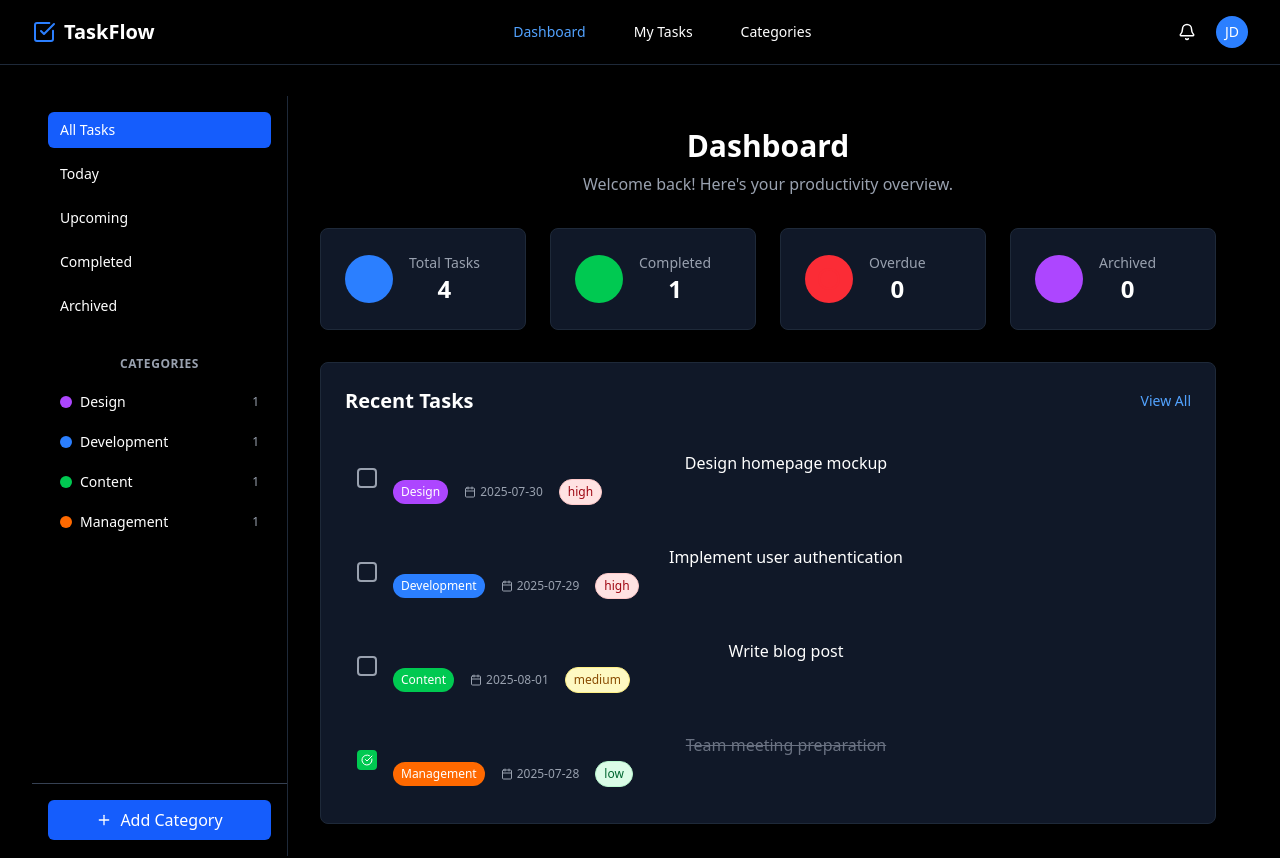
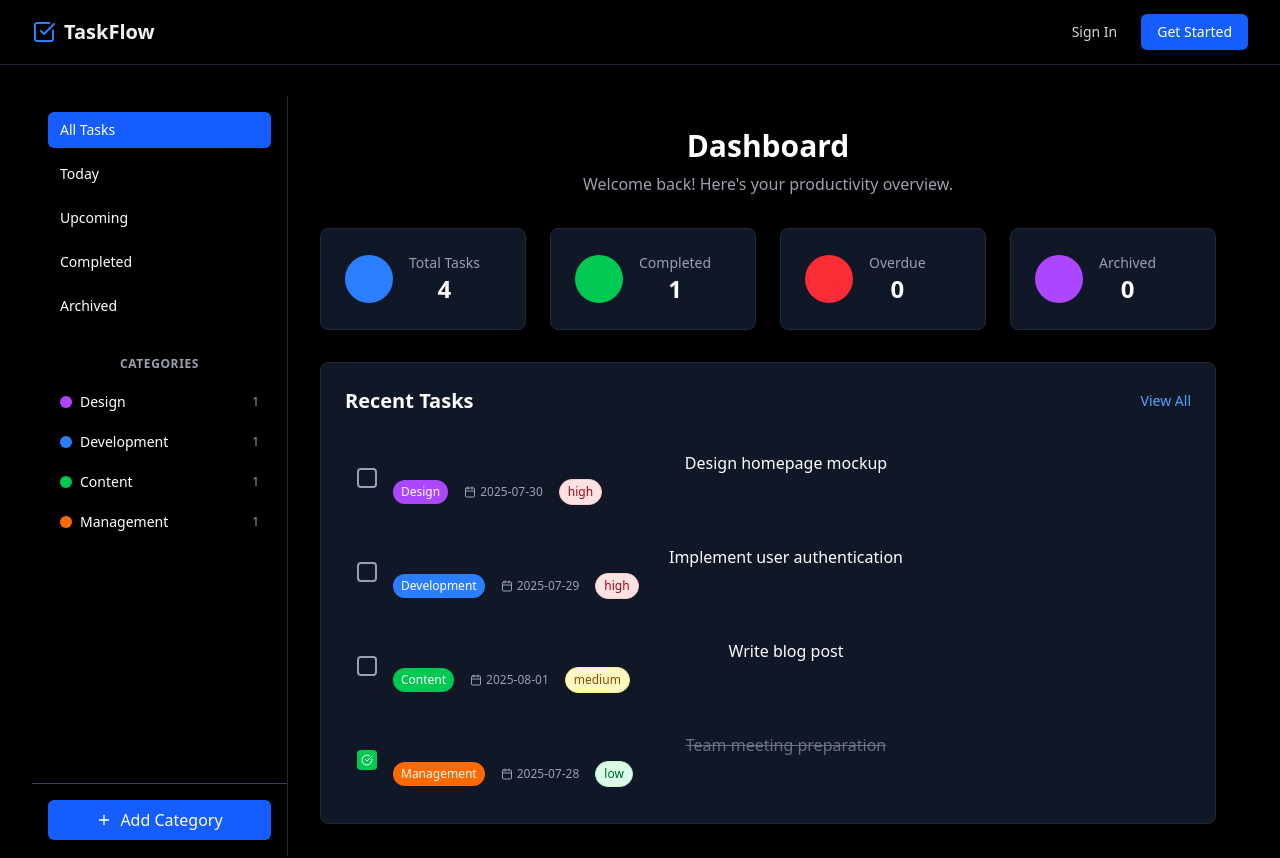
Before and after one commit to shreyachangole/taskflow, a React (Vite) app in the folder client/: page /dashboard in a window 1280 px wide. Shown: the top 858 px of the page. Built offline with nearby package versions, Linux system fonts and the light colour scheme.

Commit message:
Worked on the get profile section and also the api's

```diff
--- a/client/src/components/layout/navbar.jsx
+++ b/client/src/components/layout/navbar.jsx
@@ -1,4 +1,4 @@
-import { useState } from "react";
+import { useEffect, useState } from "react";
 import { Button } from "@/components/ui/button";
 import { Sheet, SheetContent, SheetTrigger } from "@/components/ui/sheet";
 import { Menu, CheckSquare, User, Settings, LogOut } from "lucide-react";
@@ -11,9 +11,12 @@ import {
   DropdownMenuSeparator,
   DropdownMenuTrigger,
 } from "@/components/ui/dropdown-menu";
+import axios from "axios";
+import { set } from "zod";
+export default function Navbar() {
+  const [isOpen, setIsOpen] = useState(false);
 
-export default function Navbar({ isAuthenticated = false, user = null }) {
-  const [isOpen, setIsOpen] = useState(false);
+
 
   // Simple navigation function
   const navigate = (path) => {
@@ -21,11 +24,8 @@ export default function Navbar({ isAuthenticated = false, user = null }) {
     window.dispatchEvent(new PopStateEvent('popstate'));
   };
 
-  const NavLinks = () => (
-    <>
-      {/* Navigation links removed as requested */}
-    </>
-  );
+
+
 
   const AuthButtons = () => (
     <div className="flex items-center gap-2">
@@ -75,9 +75,27 @@ export default function Navbar({ isAuthenticated = false, user = null }) {
     </DropdownMenu>
   );
 
-  // Check for token in localStorage
-  const token = typeof window !== 'undefined' ? localStorage.getItem('token') : null;
+  const token = localStorage.getItem('token') ? localStorage.getItem('token') : null;
   const loggedIn = !!token;
+  const [user, setUser] = useState(null);
+  const axiosConfig = { headers: { Authorization: `Bearer ${token}` } };
+  useEffect(() => {
+    if (token) {
+      axios.get('/api/auth/profile', axiosConfig)
+        .then(res => setUser(res.data.data.user))
+        .catch(err => console.error('Error fetching profile:', err));
+    }
+  }, []);
+  const isLoggedIn = !!token;
+  // Handle logout
+  const handleLogout = () => {
+    localStorage.removeItem('token');
+    setUser(null);
+    navigate('/login');
+  };
+  // Profile picture initials
+  const profileInitials=user?user.name.split(" ").map(name=> name.charAt(0).toUpperCase()).join(" ") : "S";
+
 
   return (
     <nav className="fixed top-0 left-0 right-0 z-50 bg-black border-b border-gray-800">
@@ -127,11 +145,34 @@ export default function Navbar({ isAuthenticated = false, user = null }) {
           ) : null}
 
           {/* Right side */}
+          {/* Profile make it the initial into the profile picture */}
           <div className="flex items-center space-x-3">
             {loggedIn ? (
-              <div className="w-8 h-8 bg-blue-500 rounded-full flex items-center justify-center text-sm font-medium">
-                JD
-              </div>
+              <DropdownMenu>
+                <DropdownMenuTrigger asChild>
+                  <button
+                    type="button"
+                    className="w-8 h-8 cursor-pointer bg-blue-500 rounded-full flex items-center justify-center text-sm font-medium transition-transform duration-150 hover:scale-105 focus:scale-105 focus:ring-2 focus:ring-blue-400"
+                    style={{ zIndex: 60 }}
+                    aria-label="Open profile menu"
+                  >
+                    {profileInitials}
+                  </button>
+                </DropdownMenuTrigger>
+                <DropdownMenuContent className="w-56 bg-gray-800 text-white" align="end" forceMount style={{ zIndex: 60 }}>
+                  <DropdownMenuLabel className="font-normal ">
+                    <div className="flex flex-col space-y-1">
+                      <p className="text-sm font-medium leading-none">{user?.name}</p>
+                      <p className="text-xs leading-none text-muted-foreground">{user?.email}</p>
+                    </div>
+                  </DropdownMenuLabel>
+                  <DropdownMenuSeparator />
+                  <DropdownMenuItem onClick={handleLogout} className="text-red-500 hover:bg-red-500 hover:text-white font-semibold">
+                    <LogOut className="mr-2 h-4 w-4" />
+                    <span>Log out</span>
+                  </DropdownMenuItem>
+                </DropdownMenuContent>
+              </DropdownMenu>
             ) : (
               <div className="flex items-center gap-2">
                 <Button variant="ghost" onClick={() => navigate('/login')} className="text-gray-300 hover:text-white hover:bg-gray-800">
--- a/client/src/components/login-form.jsx
+++ b/client/src/components/login-form.jsx
@@ -47,8 +47,9 @@ export function LoginForm({
       if (response.data.success) {
         setSuccess("Login successful! Redirecting...");
         // Store token in localStorage
-        if (response.data.token) {
-          localStorage.setItem('token', response.data.token);
+        const token = response.data.data?.token || response.data.token;
+        if (token) {
+          localStorage.setItem('token', token);
         }
         // Navigate to dashboard after 2 seconds
         setTimeout(() => {
--- a/client/src/pages/dashboard.jsx
+++ b/client/src/pages/dashboard.jsx
@@ -262,70 +262,6 @@ const Dashboard = () => {
   return (
             <div className="min-h-screen bg-black text-white transition-colors duration-200">
       {/* Navigation Bar */}
-      <nav className="fixed top-0 left-0 right-0 z-50 bg-black border-b border-gray-800">
-        <div className="max-w-7xl mx-auto px-4 sm:px-6 lg:px-8">
-          <div className="flex justify-between items-center h-16">
-            {/* Left side */}
-            <div className="flex items-center">
-              <button
-                onClick={() => setSidebarOpen(!sidebarOpen)}
-                className="lg:hidden p-2 rounded-md hover:bg-gray-700 mr-2"
-                aria-label="Toggle sidebar"
-              >
-                <Menu size={20} />
-              </button>
-              <div className="flex items-center">
-                <CheckSquare className="text-blue-500 mr-2" size={24} />
-                <span className="text-xl font-bold">TaskFlow</span>
-              </div>
-            </div>
-
-            {/* Center/Right */}
-            <div className="hidden md:flex items-center space-x-6">
-              <button
-                onClick={() => setCurrentView('dashboard')}
-                className={`px-3 py-2 rounded-md text-sm font-medium transition-colors ${
-                  currentView === 'dashboard' ? 'text-blue-400' : 'hover:text-blue-400'
-                }`}
-              >
-                Dashboard
-              </button>
-              <button
-                onClick={() => setCurrentView('tasks')}
-                className={`px-3 py-2 rounded-md text-sm font-medium transition-colors ${
-                  currentView === 'tasks' ? 'text-blue-400' : 'hover:text-blue-400'
-                }`}
-              >
-                My Tasks
-              </button>
-              <button
-                onClick={() => setCurrentView('categories')}
-                className={`px-3 py-2 rounded-md text-sm font-medium transition-colors ${
-                  currentView === 'categories' ? 'text-blue-400' : 'hover:text-blue-400'
-                }`}
-              >
-                Categories
-              </button>
-            </div>
-
-            {/* Right side */}
-            <div className="flex items-center space-x-3">
-              {/* Removed dark mode toggle, always dark */}
-              <button className="p-2 rounded-md hover:bg-gray-700 transition-colors relative">
-                <Bell size={18} />
-                {stats.overdue > 0 && (
-                  <span className="absolute -top-1 -right-1 bg-red-500 text-white text-xs rounded-full h-5 w-5 flex items-center justify-center">
-                    {stats.overdue}
-                  </span>
-                )}
-              </button>
-              <div className="w-8 h-8 bg-blue-500 rounded-full flex items-center justify-center text-sm font-medium">
-                JD
-              </div>
-            </div>
-          </div>
-        </div>
-      </nav>
 
       <div className="pt-16 flex">
         {/* Sidebar */}
```
